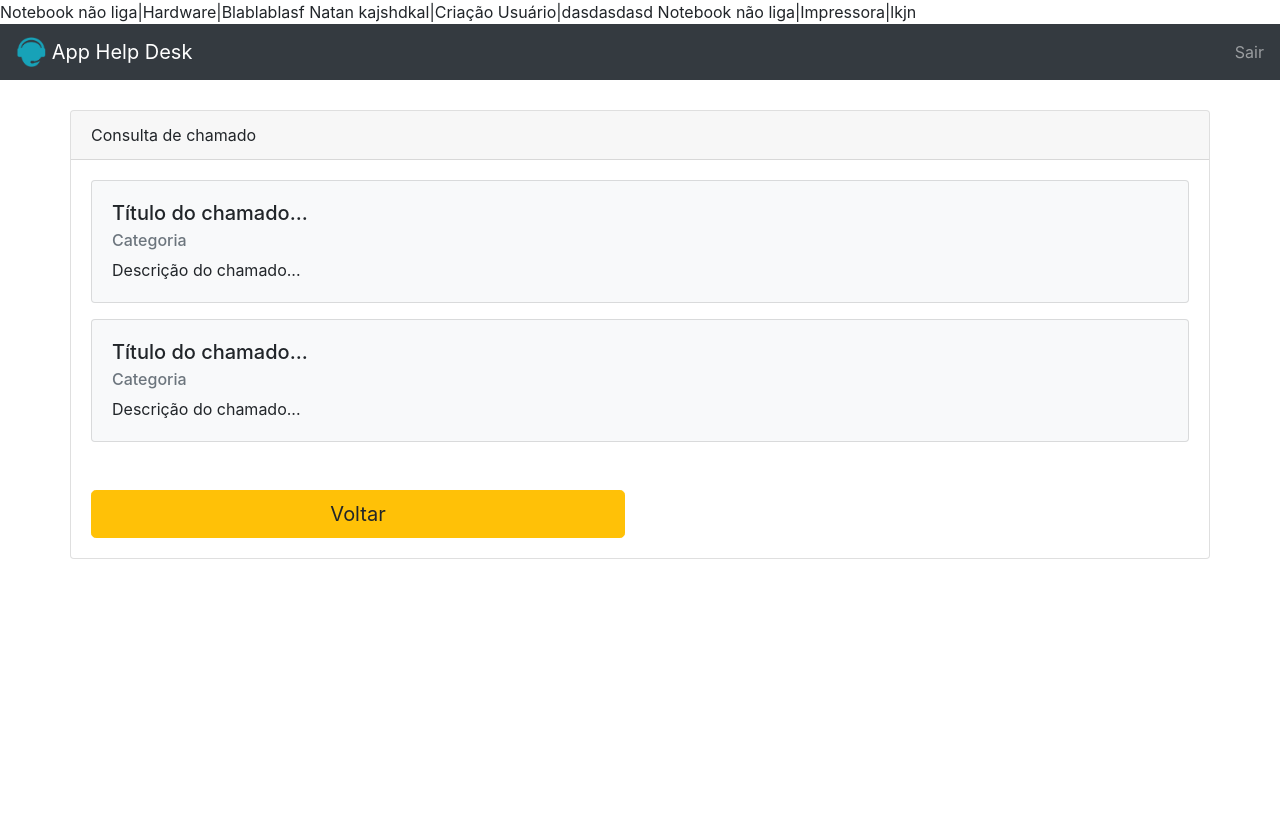
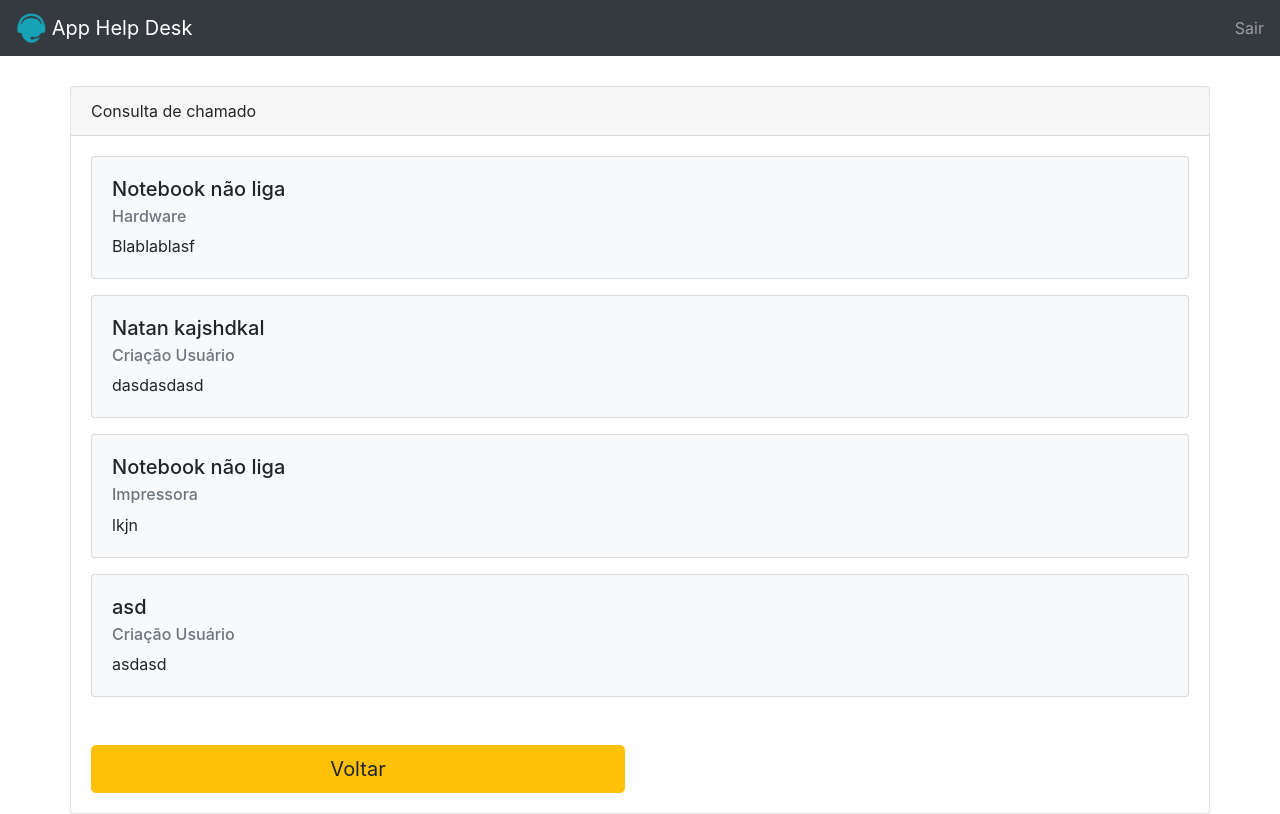
Before and after one commit to AndreyBernardoni/HelpDesk, a PHP site: page /consultar_chamado.php in a window 1280 px wide. Before the commit the page ends 559 px from the top, so only its background shows below. Run offline with PHP 8.4, Linux system fonts and the light colour scheme; the visitor is signed in with stand-in values (Sample User, id 1).

Commit message:
Implementado sistema de consulta de chamados

```diff
--- a/consultar_chamado.php
+++ b/consultar_chamado.php
@@ -4,11 +4,14 @@
 
   $db = fopen("db.txt", "r");
 
-  while (feof($db) == false) {
+  $chamados = array();
+
+  while (!feof($db)) {
     $register = fgets($db);
-    echo $register;
+    $chamados[] = $register;
   }
 
+  fclose($db);
 ?>
 
 <html>
@@ -26,6 +29,7 @@
       margin: 0 auto;
     }
   </style>
+
 </head>
 
 <body>
@@ -54,23 +58,23 @@
 
           <div class="card-body">
 
+          <?php foreach ($chamados as $chamado) {
+            $chamado_dados = explode("|", $chamado);
+            if (count($chamado_dados) < 3) {
+              continue;
+            }
+          ?>
+
             <div class="card mb-3 bg-light">
               <div class="card-body">
-                <h5 class="card-title">Título do chamado...</h5>
-                <h6 class="card-subtitle mb-2 text-muted">Categoria</h6>
-                <p class="card-text">Descrição do chamado...</p>
+                <h5 class="card-title"><?=$chamado_dados[0]?></h5>
+                <h6 class="card-subtitle mb-2 text-muted"><?=$chamado_dados[1]?></h6>
+                <p class="card-text"><?=$chamado_dados[2]?></p>
 
               </div>
             </div>
 
-            <div class="card mb-3 bg-light">
-              <div class="card-body">
-                <h5 class="card-title">Título do chamado...</h5>
-                <h6 class="card-subtitle mb-2 text-muted">Categoria</h6>
-                <p class="card-text">Descrição do chamado...</p>
-
-              </div>
-            </div>
+          <?php } ?>
 
             <div class="row mt-5">
               <div class="col-6">
--- a/db.txt
+++ b/db.txt
@@ -1,3 +1,4 @@
 Notebook não liga|Hardware|Blablablasf
 Natan kajshdkal|Criação Usuário|dasdasdasd
 Notebook não liga|Impressora|lkjn
+asd|Criação Usuário|asdasd
```
